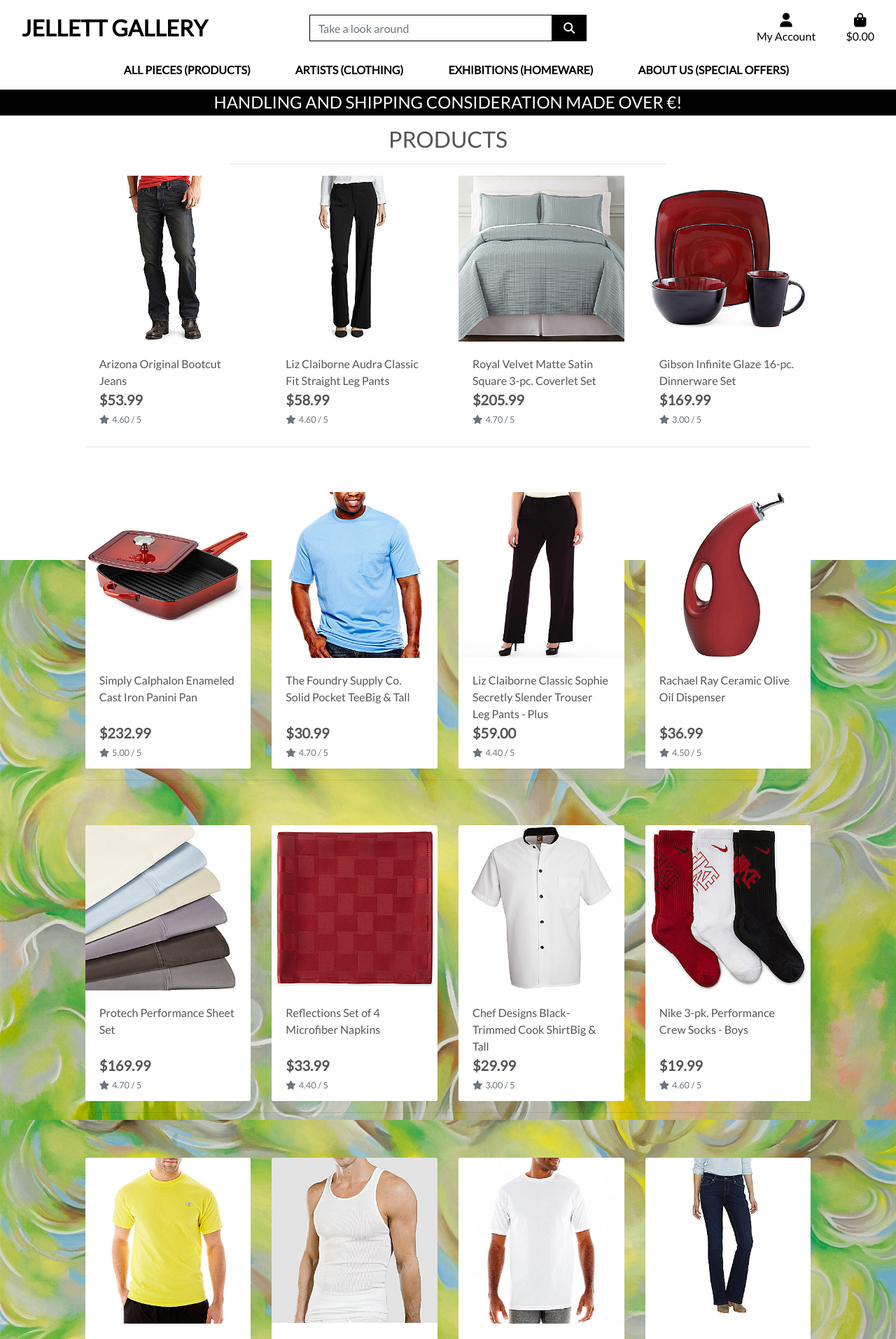
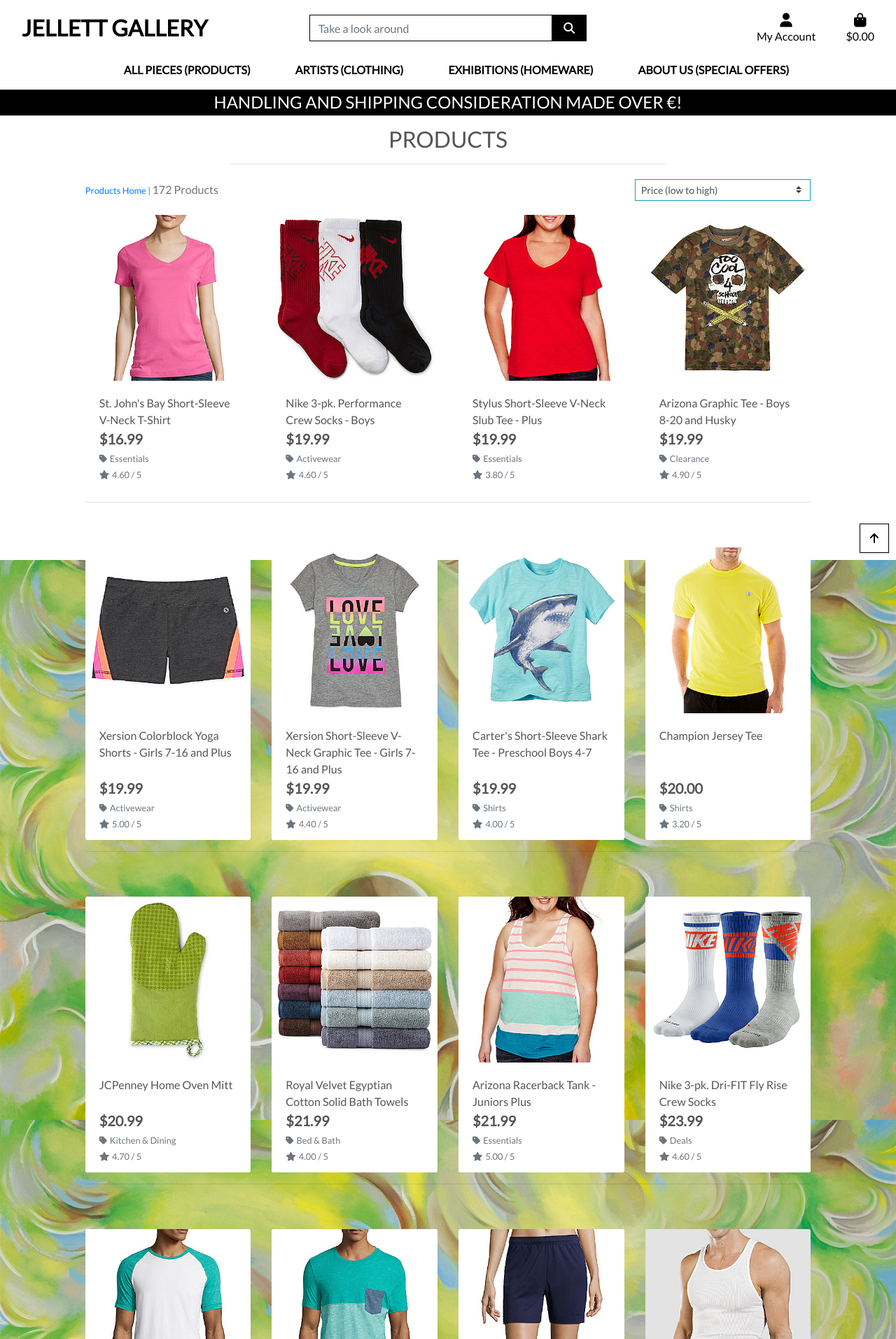
Before and after one commit to isntlee/Jellett-Gallery, a Django app: a page that uses templates/base.html in a window 1280 px wide. Shown: the top 1913 px of the page at 70% size. Run offline with Django 3.2, Linux system fonts and the light colour scheme; data comes from the database, SQL or seed files in the repository; some libraries are stand-ins or nearby versions.

Commit message:
Adding sort-by structure/details

```diff
--- a/products/templates/products/products.html
+++ b/products/templates/products/products.html
@@ -1,6 +1,5 @@
 {% extends "base.html" %}
 {% load static %}
-
 {% block page_header %}
     <div class="container header-container">
         <div class="row">
@@ -8,19 +7,47 @@
         </div>
     </div>
 {% endblock %}
-
 {% block content %}
     <div class="overlay"></div>
     <div class="container-fluid">
         <div class="row">
             <div class="col text-center mt-3">
                 <h2 class="logo-font">Products</h2>
+                {% for c in current_categories %}
+                    <a class="category-badge text-decoration-none" href="{% url 'products' %}?category={{ c.name }}">
+                        <span class="p-2 mt-2 badge badge-white text-black rounded-0 border border-dark">{{ c.friendly_name }}</span>
+                    </a>
+                {% endfor %}
                 <hr class="w-50 mb-1">
             </div>
         </div>
         <div class="row">
             <div class="product-container col-10 offset-1">
-                <div class="row mt-1 mb-2"></div>
+                <div class="row mt-1 mb-2">
+                    <div class="col-12 col-md-6 my-auto order-md-last d-flex justify-content-center justify-content-md-end">
+                        <div class="sort-select-wrapper w-50">
+                            <select id="sort-selector" class="custom-select custom-select-sm rounded-0 border border-{% if current_sorting != 'None_None' %}info{% else %}black{% endif %}">
+                                <option value="reset" {% if current_sorting == 'None_None' %}selected{% endif %}>Sort by...</option>
+                                <option value="price_asc" {% if current_sorting == 'price_asc' %}selected{% endif %}>Price (low to high)</option>
+                                <option value="price_desc" {% if current_sorting == 'price_desc' %}selected{% endif %}>Price (high to low)</option>
+                                <option value="rating_asc" {% if current_sorting == 'rating_asc' %}selected{% endif %}>Rating (low to high)</option>
+                                <option value="rating_desc" {% if current_sorting == 'rating_desc' %}selected{% endif %}>Rating (high to low)</option>
+                                <option value="name_asc" {% if current_sorting == 'name_asc' %}selected{% endif %}>Name (A-Z)</option>
+                                <option value="name_desc" {% if current_sorting == 'name_desc' %}selected{% endif %}>Name (Z-A)</option>
+                                <option value="category_asc" {% if current_sorting == 'category_asc' %}selected{% endif %}>Category (A-Z)</option>
+                                <option value="category_desc" {% if current_sorting == 'category_desc' %}selected{% endif %}>Category (Z-A)</option>
+                            </select>
+                        </div>
+                    </div>
+                    <div class="col-12 col-md-6 order-md-first">
+                        <p class="text-muted mt-3 text-center text-md-left">
+                            {% if search_term or current_categories or current_sorting != 'None_None' %}
+                                <span class="small"><a href="{% url 'products' %}">Products Home</a> | </span>
+                            {% endif %}
+                            {{ products|length }} Products{% if search_term %} found for <strong>"{{ search_term }}"</strong>{% endif %}
+                        </p>
+                    </div>
+                </div>
                 <div class="row">
                     {% for product in products %}
                         <div class="col-sm-6 col-md-6 col-lg-4 col-xl-3">
@@ -41,6 +68,13 @@
                                     <div class="row">
                                         <div class="col">
                                             <p class="lead mb-0 text-left font-weight-bold">${{ product.price }}</p>
+                                            {% if product.category %}
+                                            <p class="small mt-1 mb-0">
+                                                <a class="text-muted" href="{% url 'products' %}?category={{ product.category.name }}">
+                                                    <i class="fas fa-tag mr-1"></i>{{ product.category.friendly_name }}
+                                                </a>
+                                            </p>
+                                            {% endif %}
                                             {% if product.rating %}
                                                 <small class="text-muted"><i class="fas fa-star mr-1"></i>{{ product.rating }} / 5</small>
                                             {% else %}
@@ -73,5 +107,44 @@
                         {% endif %}
                     {% endfor %}
                 </div>
+            </div>
+        </div>
+    </div>
+    <div class="btt-button shadow-sm rounded-0 border border-black">
+        <a class="btt-link d-flex h-100">
+            <i class="fas fa-arrow-up text-black mx-auto my-auto"></i>
+        </a>
     </div>
 {% endblock %}
+
+{% block postloadjs %}
+    {{ block.super }}
+    <script type="text/javascript">
+		$('.btt-link').click(function(e) {
+			window.scrollTo(0,0)
+		})
+	</script>
+
+    <script type="text/javascript">
+        $('#sort-selector').change(function() {
+            var selector = $(this);
+            var currentUrl = new URL(window.location);
+
+            var selectedVal = selector.val();
+            if(selectedVal != "reset"){
+                var sort = selectedVal.split("_")[0];
+                var direction = selectedVal.split("_")[1];
+
+                currentUrl.searchParams.set("sort", sort);
+                currentUrl.searchParams.set("direction", direction);
+
+                window.location.replace(currentUrl);
+            } else {
+                currentUrl.searchParams.delete("sort");
+                currentUrl.searchParams.delete("direction");
+
+                window.location.replace(currentUrl);
+            }
+        })
+    </script>
+{% endblock %}
--- a/products/views.py
+++ b/products/views.py
@@ -1,28 +1,61 @@
-from django.shortcuts import render, get_object_or_404
-from .models import Product
+from django.shortcuts import render, redirect, reverse, get_object_or_404
+from django.contrib import messages
+from django.db.models import Q
+from django.db.models.functions import Lower
+
+from .models import Product, Category
 
 # Create your views here.
 
 
 def all_products(request):
-    """A view to show all products, including sorting and search queries """
+    """ A view to show all products, including sorting and search queries """
+    products = Product.objects.all()
+    query = None
+    categories = None
+    sort = None
+    direction = None
+    if request.GET:
+        if 'sort' in request.GET:
+            sortkey = request.GET['sort']
+            sort = sortkey
+            if sortkey == 'name':
+                sortkey = 'lower_name'
+                products = products.annotate(lower_name=Lower('name'))
+            if sortkey == 'category':
+                sortkey = 'category__name'
+            if 'direction' in request.GET:
+                direction = request.GET['direction']
+                if direction == 'desc':
+                    sortkey = f'-{sortkey}'
+            products = products.order_by(sortkey)
 
-    products = Product.objects.all()
+        if 'category' in request.GET:
+            categories = request.GET['category'].split(',')
+            products = products.filter(category__name__in=categories)
+            categories = Category.objects.filter(name__in=categories)
+        if 'q' in request.GET:
+            query = request.GET['q']
+            if not query:
+                messages.error(request, "You didn't enter any search criteria!")
+                return redirect(reverse('products'))
 
+            queries = Q(name__icontains=query) | Q(description__icontains=query)
+            products = products.filter(queries)
+    current_sorting = f'{sort}_{direction}'
     context = {
-        'products': products
+        'products': products,
+        'search_term': query,
+        'current_categories': categories,
+        'current_sorting': current_sorting,
     }
-
     return render(request, 'products/products.html', context)
 
 
 def product_detail(request, product_id):
-    """ A view to show the single product details """
-
+    """ A view to show individual product details """
     product = get_object_or_404(Product, pk=product_id)
-
     context = {
         'product': product,
     }
-
     return render(request, 'products/product_detail.html', context)
--- a/static/css/base.css
+++ b/static/css/base.css
@@ -69,6 +69,23 @@
     z-index: -1;
 }
 
+a.category-badge > span.badge:hover {
+    background: #212529 !important;
+    color: #fff !important;
+}
+
+.btt-button {
+    height: 42px;
+    width: 42px;
+    position: fixed;
+    bottom: 10px;
+    right: 10px;
+}
+
+.btt-link {
+    cursor: pointer;
+}
+
 /* -------------------------------- Media Queries */
 
 /* Still getting things in place, must change later */
--- a/templates/base.html
+++ b/templates/base.html
@@ -44,7 +44,7 @@
                 </a>
             </div>
             <div class="col-12 col-lg-4 my-auto py-1 py-lg-0">
-                <form method="GET" action="">
+                <form method="GET" action="{% url 'products' %}">
                     <div class="input-group w-100">
                         <input class="form-control border border-black rounded-0" type="text" name="q" placeholder="Take a look around">
                         <div class="input-group-append">
--- a/templates/includes/main-nav.html
+++ b/templates/includes/main-nav.html
@@ -8,9 +8,9 @@
             <!-- Keep the original tags/outline, so you can build it with the shell then customize when it's working -->
 
             <div class="dropdown-menu border-0" aria-labelledby="all-products-link">
-                <a href="" class="dropdown-item">By Price</a>
-                <a href="" class="dropdown-item ">By Rating</a>
-                <a href="" class="dropdown-item ">By Category</a>
+                <a href="{% url 'products' %}?sort=price&direction=asc" class="dropdown-item">By Price</a>
+                <a href="{% url 'products' %}?sort=rating&direction=desc" class="dropdown-item">By Rating</a>
+                <a href="{% url 'products' %}?sort=category&direction=asc" class="dropdown-item">By Category</a>
                 <a href="{% url 'products' %}" class="dropdown-item">All Pieces</a>
             </div>
         </li>
@@ -20,10 +20,10 @@
                 Artists (Clothing)
             </a>
             <div class="dropdown-menu border-0" aria-labelledby="clothing-link">
-                <a href="" class="dropdown-item">Lola Donoghue</a>
-                <a href="" class="dropdown-item">Emma Sheridan</a>
-                <a href="" class="dropdown-item">Chloe Early</a>
-                <a href="" class="dropdown-item">All Artists</a>
+                <a href="{% url 'products' %}?category=activewear,essentials" class="dropdown-item">Lola Donoghue</a>
+                <a href="{% url 'products' %}?category=jeans" class="dropdown-item">Emma Sheridan</a>
+                <a href="{% url 'products' %}?category=shirts" class="dropdown-item">Chloe Early</a>
+                <a href="{% url 'products' %}?category=activewear,essentials,jeans,shirts" class="dropdown-item">All Artists</a>
             </div>
         </li>
 
@@ -32,9 +32,9 @@
                 Exhibitions (Homeware)
             </a>
             <div class="dropdown-menu border-0" aria-labelledby="homeware-link">
-                <a href="" class="dropdown-item">Georgia O'Keefe</a>
-                <a href="" class="dropdown-item">Toba Khedori</a>
-                <a href="" class="dropdown-item">All Exhibitions</a>
+                <a href="{% url 'products' %}?category=bed_bath" class="dropdown-item">Georgia O'Keefe</a>
+                <a href="{% url 'products' %}?category=kitchen_dining" class="dropdown-item">Toba Khedori</a>
+                <a href="{% url 'products' %}?category=bed_bath,kitchen_dining" class="dropdown-item">All Exhibitions</a>
             </div>
         </li>
 
@@ -43,10 +43,10 @@
                About Us (Special Offers)
             </a>
             <div class="dropdown-menu border-0" aria-labelledby="specials-link">
-                <a href="" class="dropdown-item">Option 1</a>
-                <a href="" class="dropdown-item">Option 2</a>
-                <a href="" class="dropdown-item">Option 3</a>
-                <a href="" class="dropdown-item">All Options</a>
+                <a href="{% url 'products' %}?category=new_arrivals" class="dropdown-item">Option 1</a>
+                <a href="{% url 'products' %}?category=deals" class="dropdown-item">Option 2</a>
+                <a href="{% url 'products' %}?category=clearance" class="dropdown-item">Option 3</a>
+                <a href="{% url 'products' %}?category=new_arrivals,deals,clearance" class="dropdown-item">All Options</a>
             </div>
         </li>
     </ul>
--- a/templates/includes/mobile-top-header.html
+++ b/templates/includes/mobile-top-header.html
@@ -6,7 +6,7 @@
         </div>
     </a>
     <div class="dropdown-menu border-0 w-100 p-3 rounded-0 my-0" aria-labelledby="mobile-search">
-        <form class="form" method="GET" action="">
+        <form class="form" method="GET" action="{% url 'products' %}">
             <div class="input-group w-100">
                 <input class="form-control border border-black rounded-0" type="text" name="q" placeholder="Search our site">
                 <div class="input-group-append">
```
Also changed, not shown: products/templates/products/product_detail.html (+7 -0 lines).
